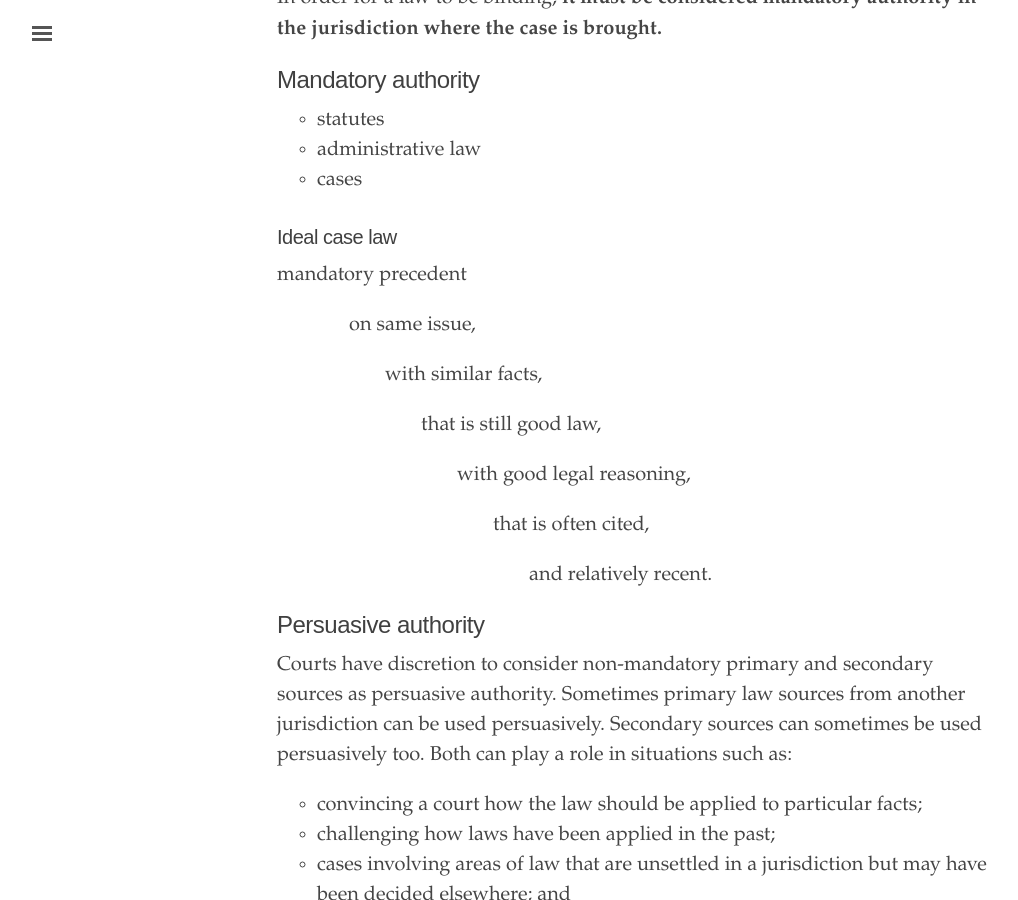
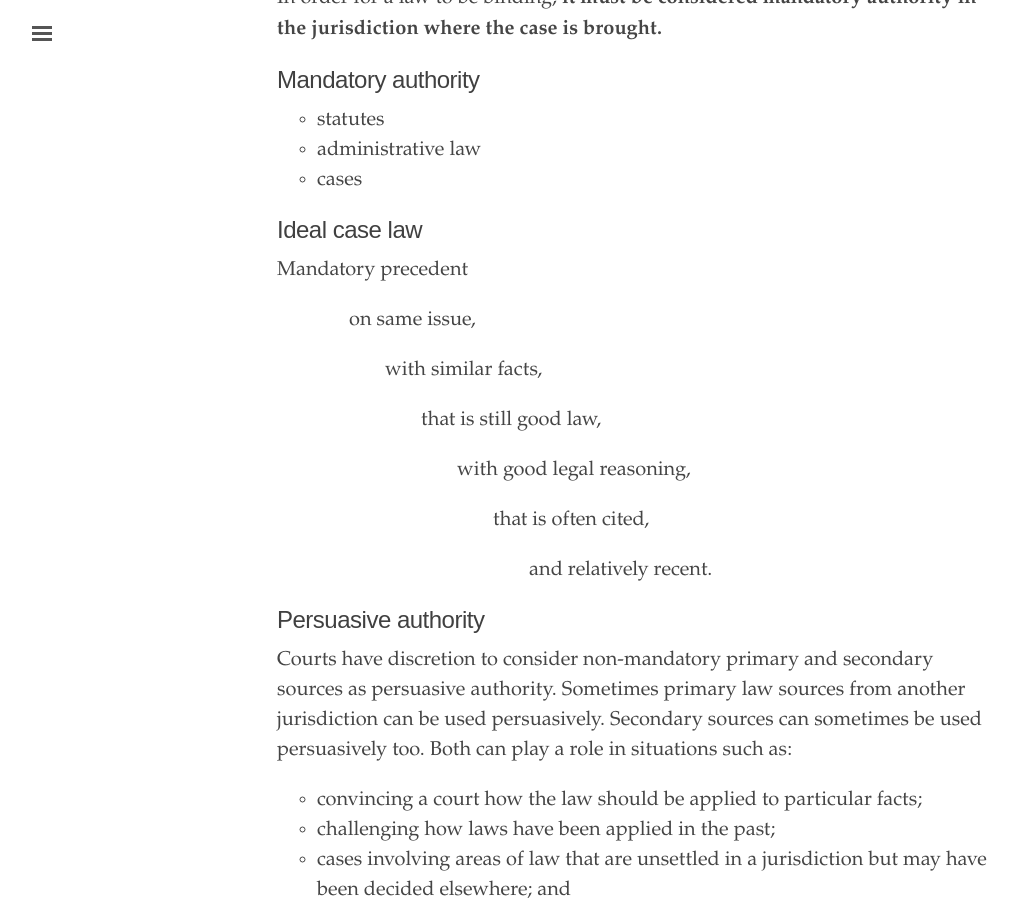
Before and after one commit to binipringle/legalresearch, a Jekyll site: the page built from _texts/0-section0.md, in a window 1280 px wide and 900 px high, scrolled down 1408 px. Shown: the whole window, without its empty margins (3-1021 px from the left). Built offline with Jekyll 4.4.1, drawn with Linux system fonts in a browser that asks for light colours.

Commit message:
formatting

```diff
--- a/_texts/0-section0.md
+++ b/_texts/0-section0.md
@@ -84,9 +84,9 @@ In order for a law to be binding, **it must be considered mandatory authority in
 - administrative law
 - cases
 
-### Ideal case law
+## Ideal case law
 
-mandatory precedent
+Mandatory precedent
 
 <p style="margin-left:10%; margin-right:10%;">on same issue,</p>
 
```
